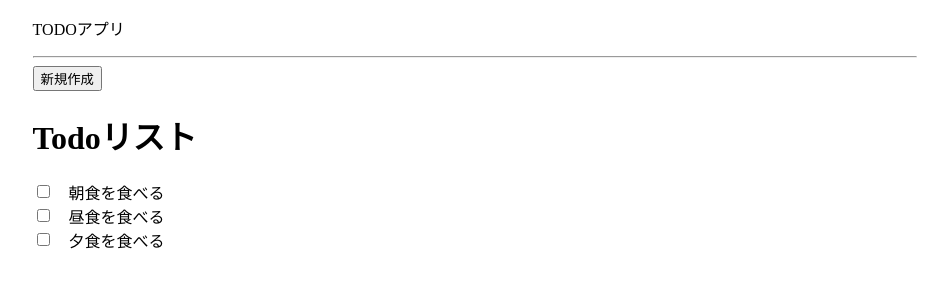
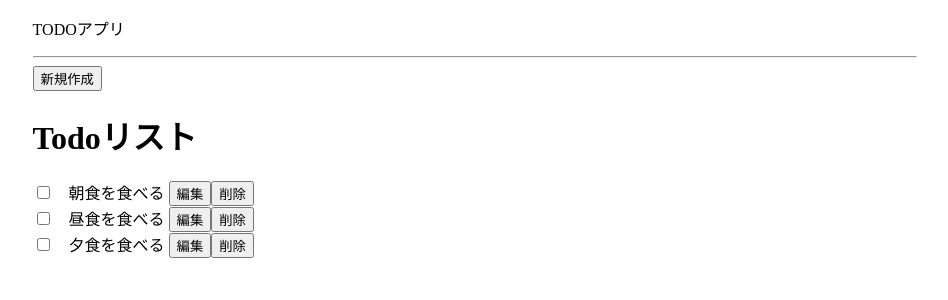
Before and after one commit to yumemio193/todo_vue_sample, a Vue app: page /#/ in a window 1280 px wide. Shown: the top 300 px of the page, without its empty margins (165-1113 px from the left). Built offline with nearby package versions, Linux system fonts and the light colour scheme.

Commit message:
編集と削除ボタンを追加

```diff
--- a/src/component/Todo.vue
+++ b/src/component/Todo.vue
@@ -1,8 +1,10 @@
 <template>
   <div>
     <input type="checkbox" class="checkbox" />
-    <div class="todo_detail" @click="toEditTodo()">
+    <div class="todo_detail">
       {{todo.title}}
+      <button @click="toEditTodo()">編集</button>
+      <button>削除</button>
     </div>
   </div>
 </template>
```
